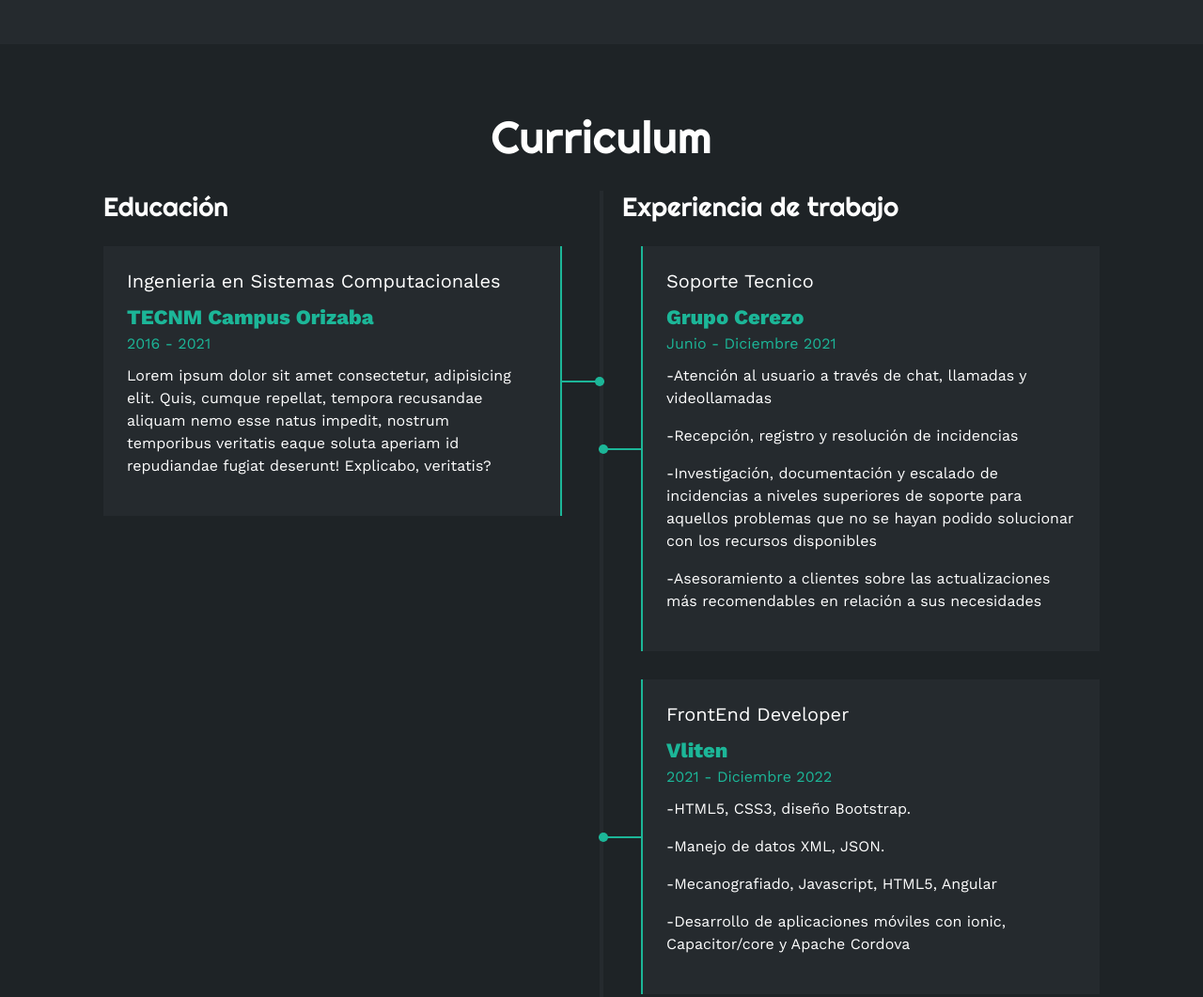
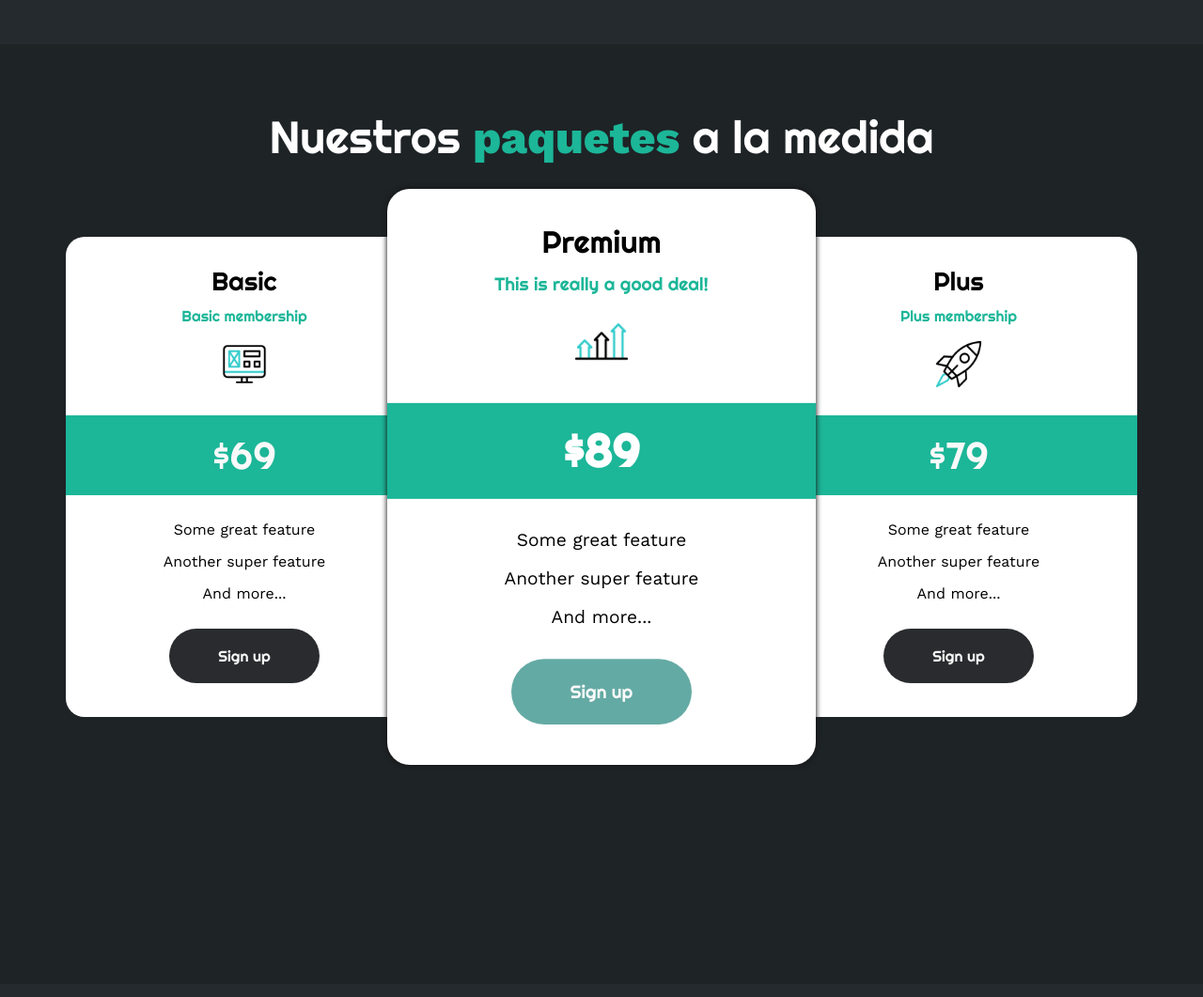
Before and after one commit to DanielCodexp/DanielCodexp.github.io, a plain HTML site: page index.html in a window 1280 px wide. Shown: the part 2149-3210 px from the top of the page at 94% size. Drawn offline with nearby package versions, Linux system fonts and the light colour scheme.

Commit message:
Se crearon los paquetes de precios

```diff
--- a/estilo.css
+++ b/estilo.css
@@ -1,16 +1,19 @@
 @import url('https://fonts.googleapis.com/css2?family=Righteous&family=Work+Sans:wght@100;300;400;600;800&display=swap');
-*{
+
+* {
     box-sizing: border-box;
     font-family: 'Work Sans';
     margin: 0;
     padding: 0;
 }
-html{
+
+html {
     /* me permite deslizar cuando hago clic en los links del menu */
     scroll-behavior: smooth;
 }
+
 /* MENU */
-.contenedor-header{
+.contenedor-header {
     background: #1e2326;
     position: fixed;
     width: 100%;
@@ -18,7 +21,8 @@ html{
     left: 0;
     z-index: 99;
 }
-.contenedor-header header{
+
+.contenedor-header header {
     max-width: 1100px;
     margin: auto;
     display: flex;
@@ -26,17 +30,20 @@ html{
     align-items: center;
     padding: 15px 20px;
 }
-.contenedor-header header .logo a{
+
+.contenedor-header header .logo a {
     font-family: 'Righteous';
     font-size: 36px;
     color: #1CB698;
     text-decoration: none;
 }
-.contenedor-header header ul{
+
+.contenedor-header header ul {
     display: flex;
     list-style: none;
 }
-.contenedor-header header nav ul li a{
+
+.contenedor-header header nav ul li a {
     text-align: none;
     color: #fff;
     margin: 0 15px;
@@ -44,20 +51,23 @@ html{
     transition: .5s;
     text-decoration: none;
 }
-.contenedor-header header nav ul li a:hover{
+
+.contenedor-header header nav ul li a:hover {
     color: #1CB698;
 }
-.nav-responsive{
+
+.nav-responsive {
     background-color: #1CB698;
-    color:#fff;
+    color: #fff;
     padding: 5px 10px;
     border-radius: 5px;
     cursor: pointer;
     display: none;
 }
+
 /* SECCION I N I C I O */
-.inicio{
-    background: linear-gradient(to top, rgba(30,35,38,.8), rgba(30,35,38,1)),
+.inicio {
+    background: linear-gradient(to top, rgba(30, 35, 38, .8), rgba(30, 35, 38, 1)),
         url(img/2.jpg);
     background-size: cover;
     height: 100vh;
@@ -80,38 +90,42 @@ html{
     padding: 20px;
 }
 
-  .title{
+.title {
     font-size: 4rem;
     font-family: 'Righteous'
 }
 
-  .subtitle{
+.subtitle {
     font-size: 3rem;
     font-family: 'Righteous'
 }
 
-.inicio .contenido-banner{
+.inicio .contenido-banner {
     padding: 20px;
     background-color: #1e2326;
     text-align: center;
     border-radius: 0px;
 }
-.inicio .contenido-banner img{
+
+.inicio .contenido-banner img {
     margin-top: 140px;
     border: 10px solid #1CB698;
     width: 40%;
     border-radius: 100%;
 }
-.inicio .contenido-banner h1{
+
+.inicio .contenido-banner h1 {
     margin-top: 40px;
     font-size: 40px;
     font-family: 'Righteous';
 }
-.inicio .contenido-banner h2{
+
+.inicio .contenido-banner h2 {
     font-size: 20px;
     font-weight: normal;
 }
-.inicio .contenido-banner .redes a{
+
+.inicio .contenido-banner .redes a {
     color: #fff;
     display: inline-block;
     text-decoration: none;
@@ -124,68 +138,87 @@ html{
     font-size: 20px;
     transition: .3s;
 }
-.inicio .contenido-banner .redes a:hover{
+
+.inicio .contenido-banner .redes a:hover {
     background-color: #1CB698;
 }
-.sobremi{
+
+.sobremi {
     background-color: #1e2326;
     color: #fff;
     padding: 50px 20px;
 }
-.sobremi .contenido-seccion{
+
+.sobremi .contenido-seccion {
     max-width: 1100px;
     margin: auto;
 }
-.sobremi h2{
+
+.sobremi h2 {
     font-size: 48px;
     font-family: 'Righteous';
     text-align: center;
     padding: 20px 0;
 
 }
-.sobremi .contenido-seccion p{
+
+.sobremi .contenido-seccion p {
     font: 18px;
     line-height: 22px;
     margin-bottom: 20px;
 }
-.sobremi .contenido-seccion p span{
+
+.sobremi .contenido-seccion p span {
     color: #1CB698;
     font-weight: bold;
 }
-.sobremi .fila{
+
+.paquetes {
+    color: #1CB698;
+    font-weight: bold;
+}
+
+.sobremi .fila {
     display: flex;
 }
-.sobremi .fila .col
-{
+
+.sobremi .fila .col {
     width: 50%;
 }
-.sobremi .fila .col h3{
+
+.sobremi .fila .col h3 {
     font-size: 28px;
     font-family: 'Righteous';
     margin-bottom: 25px;
 }
-.sobremi .fila .col ul{
+
+.sobremi .fila .col ul {
     list-style: none;
 }
-.sobremi .fila .col ul li{
+
+.sobremi .fila .col ul li {
     margin: 12px 0;
 }
-.sobremi .fila .col ul li strong{
+
+.sobremi .fila .col ul li strong {
     display: inline-block;
     color: #1CB698;
     width: 130px;
 }
-.sobremi .fila .col ul li span{
+
+.sobremi .fila .col ul li span {
     background-color: #1CB698;
     padding: 3px;
     font-weight: bold;
     border-radius: 5px;
 }
-.sobremi .fila .col .contenedor-intereses{
+
+.sobremi .fila .col .contenedor-intereses {
     display: flex;
     flex-wrap: wrap;
 }
-.sobremi .fila .col .contenedor-intereses .interes{
+
+.sobremi .fila .col .contenedor-intereses .interes {
     width: 100px;
     height: 100px;
     background-color: #252A2E;
@@ -196,14 +229,18 @@ html{
     align-items: center;
     justify-content: center;
     transition: .3s;
-}.sobremi .fila .col .contenedor-intereses .interes:hover{
+}
+
+.sobremi .fila .col .contenedor-intereses .interes:hover {
     background-color: #1CB698;
 }
-.sobremi .fila .col .contenedor-intereses .interes i{
+
+.sobremi .fila .col .contenedor-intereses .interes i {
     font-size: 30px;
     margin-bottom: 10px;
 }
-.sobremi button{
+
+.sobremi button {
     cursor: pointer;
     background-color: transparent;
     border: 2px solid #fff;
@@ -216,7 +253,8 @@ html{
     position: relative;
     z-index: 10;
 }
-.sobremi button .overlay{
+
+.sobremi button .overlay {
     position: absolute;
     top: 0;
     left: 0;
@@ -226,58 +264,69 @@ html{
     z-index: -1;
     transition: 1s;
 }
-.sobremi button:hover .overlay{
+
+.sobremi button:hover .overlay {
     width: 100%;
 }
+
 /* SECCION S K I L L S */
-.skills{
+.skills {
     background-color: #252A2E;
     color: #fff;
     padding: 50px 20px;
 }
-.skills .contenido-seccion{
+
+.skills .contenido-seccion {
     max-width: 1100px;
     margin: auto;
 }
-.skills h2{
+
+.skills h2 {
     font-size: 48px;
     font-family: 'Righteous';
     text-align: center;
     padding: 20px 0;
 
 }
-.skills .fila{
+
+.skills .fila {
     display: flex;
 }
-.skills .fila .col{
+
+.skills .fila .col {
     width: 50%;
     padding: 0 20px;
 }
-.skills .fila .col h3{
+
+.skills .fila .col h3 {
     font-size: 28px;
     font-family: 'Righteous';
     margin-bottom: 25px;
 }
-.skills .skill > span{
+
+.skills .skill>span {
     font-weight: bold;
     display: block;
     margin-bottom: 10px;
 }
-.skills .skill .barra-skill{
+
+.skills .skill .barra-skill {
     height: 8px;
     width: 80%;
     background-color: #131517;
     position: relative;
     margin-bottom: 30px;
 }
-.skills .skill .progreso{
+
+.skills .skill .progreso {
     background-color: #1CB698;
     position: absolute;
     top: 0;
     left: 0;
     height: 8px;
 }
-.skills .skill .barra-skill span{
+
+.skills .skill .barra-skill span {
     position: absolute;
     height: 40px;
     width: 40px;
@@ -289,165 +338,243 @@ html{
     right: -15px;
     font-size: 14px;
 }
+
 /* Estas clases se agregaran dinamicamente mediante javascript */
-.skills .skill .javascript{
+.skills .skill .javascript {
     width: 0%;
     animation: 2s javascript forwards;
 }
+
 @keyframes javascript {
-    0%{width: 0%;}
-    100%{width: 75%;}
+    0% {
+        width: 0%;
     }
 
-.skills .skill .htmlcss{
+    100% {
+        width: 75%;
+    }
+}
+
+.skills .skill .htmlcss {
     width: 0%;
     animation: 2s htmlcss forwards;
 }
+
 @keyframes htmlcss {
-    0%{width: 0%;}
-    100%{width: 89%;}
+    0% {
+        width: 0%;
     }
 
-.skills .skill .photoshop{
+    100% {
+        width: 89%;
+    }
+}
+
+.skills .skill .photoshop {
     width: 0%;
     animation: 2s photoshop forwards;
 }
+
 @keyframes photoshop {
-    0%{width: 0%;}
-    100%{width: 95%;}
+    0% {
+        width: 0%;
     }
 
-.skills .skill .wordpress{
+    100% {
+        width: 95%;
+    }
+}
+
+.skills .skill .wordpress {
     width: 0%;
     animation: 2s wordpress forwards;
 }
+
 @keyframes wordpress {
-    0%{width: 0%;}
-    100%{width: 81%;}
+    0% {
+        width: 0%;
     }
 
-.skills .skill .drupal{
+    100% {
+        width: 81%;
+    }
+}
+
+.skills .skill .drupal {
     width: 0%;
     animation: 2s drupal forwards;
 }
+
 @keyframes drupal {
-    0%{width: 0%;}
-    100%{width: 55%;}
+    0% {
+        width: 0%;
     }
 
-.skills .skill .comunicacion{
+    100% {
+        width: 55%;
+    }
+}
+
+.skills .skill .comunicacion {
     width: 0%;
     animation: 2s comunicacion forwards;
 }
+
 @keyframes comunicacion {
-    0%{width: 0%;}
-    100%{width: 80%;}
+    0% {
+        width: 0%;
     }
 
-.skills .skill .trabajo{
+    100% {
+        width: 80%;
+    }
+}
+
+.skills .skill .trabajo {
     width: 0%;
     animation: 2s trabajo forwards;
 }
+
 @keyframes trabajo {
-    0%{width: 0%;}
-    100%{width: 70%;}
+    0% {
+        width: 0%;
     }
 
-.skills .skill .creatividad{
+    100% {
+        width: 70%;
+    }
+}
+
+.skills .skill .creatividad {
     width: 0%;
     animation: 2s creatividad forwards;
 }
+
 @keyframes creatividad {
-    0%{width: 0%;}
-    100%{width: 99%;}
+    0% {
+        width: 0%;
     }
 
-.skills .skill .dedicacion{
+    100% {
+        width: 99%;
+    }
+}
+
+.skills .skill .dedicacion {
     width: 0%;
     animation: 2s dedicacion forwards;
 }
+
 @keyframes dedicacion {
-    0%{width: 0%;}
-    100%{width: 65%;}
+    0% {
+        width: 0%;
     }
 
-.skills .skill .proyect{
+    100% {
+        width: 65%;
+    }
+}
+
+.skills .skill .proyect {
     width: 0%;
     animation: 2s proyect forwards;
 }
+
 @keyframes proyect {
-    0%{width: 0%;}
-    100%{width: 94%;}
+    0% {
+        width: 0%;
     }
+
+    100% {
+        width: 94%;
+    }
+}
+
 /* SECCION CURRICULUM */
-.curriculum{
+.curriculum {
     background-color: #1e2326;
     color: #fff;
     padding: 50px 20px;
+    height: 125vh;
 }
-.curriculum .contenido-seccion{
+
+.curriculum .contenido-seccion {
     max-width: 1100px;
     margin: auto;
 }
-.curriculum h2{
+
+.curriculum h2 {
     font-size: 48px;
     font-family: 'Righteous';
     text-align: center;
     padding: 20px 0;
 
 }
-.curriculum .fila{
+
+.curriculum .fila {
     display: flex;
     justify-content: space-between;
 }
-.curriculum .fila .col{
+
+.curriculum .fila .col {
     width: 49%;
     padding: 0 20px;
 }
-.curriculum .fila .col h3{
+
+.curriculum .fila .col h3 {
     font-size: 28px;
     font-family: 'Righteous';
     margin-bottom: 25px;
 }
-.curriculum .fila .izquierda{
+
+.curriculum .fila .izquierda {
     border-right: 2px solid #252A2E;
 }
-.curriculum .fila .derecha{
+
+.curriculum .fila .derecha {
     border-left: 2px solid #252A2E;
 }
-.curriculum .fila .item{
+
+.curriculum .fila .item {
     padding: 25px;
     margin-bottom: 30px;
     background-color: #252A2E;
     position: relative;
 }
-.curriculum .fila .item h4{
+
+.curriculum .fila .item h4 {
     font-size: 20px;
     margin-bottom: 10px;
 }
-.curriculum .fila .item .casa{
+
+.curriculum .fila .item .casa {
     color: #1CB698;
     font-size: 22px;
     font-weight: bold;
     display: block;
 }
-.curriculum .fila .item .fecha{
+
+.curriculum .fila .item .fecha {
     display: block;
     color: #1CB698;
     margin-bottom: 10px;
 }
-.curriculum .fila .item p{
+
+.curriculum .fila .item p {
     line-height: 24px;
 }
-.curriculum .fila .izq{
+
+.curriculum .fila .izq {
     border-right: 2px solid #1CB698;
     margin-right: 20px;
 }
-.curriculum .fila .der{
+
+.curriculum .fila .der {
     border-left: 2px solid #1CB698;
     margin-left: 20px;
 }
-.curriculum .fila .item .conectori{
+
+.curriculum .fila .item .conectori {
     height: 2px;
     background-color: #1CB698;
     width: 47px;
@@ -456,7 +583,8 @@ html{
     right: -47px;
     z-index: 5;
 }
-.curriculum .fila .item .conectori .circuloi{
+
+.curriculum .fila .item .conectori .circuloi {
     display: block;
     height: 10px;
     width: 10px;
@@ -466,7 +594,8 @@ html{
     position: relative;
     bottom: 4px;
 }
-.curriculum .fila .item .conectord{
+
+.curriculum .fila .item .conectord {
     height: 2px;
     background-color: #1CB698;
     width: 47px;
@@ -475,7 +604,8 @@ html{
     left: -47px;
     z-index: 5;
 }
-.curriculum .fila .item .conectord .circulod{
+
+.curriculum .fila .item .conectord .circulod {
     display: block;
     height: 10px;
     width: 10px;
@@ -485,45 +615,52 @@ html{
     position: relative;
     bottom: 4px;
 }
+
 /* SECCION PORTFOLIO */
-.portfolio{
+.portfolio {
     background-color: #252A2E;
     color: #fff;
     padding: 50px 20px;
 }
-.portfolio .contenido-seccion{
+
+.portfolio .contenido-seccion {
     max-width: 1100px;
     margin: auto;
 }
-.portfolio h2{
+
+.portfolio h2 {
     font-size: 48px;
     font-family: 'Righteous';
     text-align: center;
     padding: 20px 0;
 }
-.portfolio .galeria{
+
+.portfolio .galeria {
     display: flex;
     flex-wrap: wrap;
     justify-content: space-around;
 }
-.portfolio .galeria .proyecto{
+
+.portfolio .galeria .proyecto {
     position: relative;
     max-width: 340px;
     height: fit-content;
     margin: 10px;
     cursor: pointer;
 }
-.portfolio .galeria .proyecto img{
+
+.portfolio .galeria .proyecto img {
     width: 100%;
     display: block;
 }
-.portfolio .galeria .proyecto .overlay{
+
+.portfolio .galeria .proyecto .overlay {
     position: absolute;
     top: 0;
     width: 100%;
     height: 100%;
     text-align: center;
-    background: linear-gradient(rgba(28,182,152,.8), rgba(28,182,152,.8));
+    background: linear-gradient(rgba(28, 182, 152, .8), rgba(28, 182, 152, .8));
     display: flex;
     flex-direction: column;
     justify-content: center;
@@ -532,42 +669,52 @@ html{
     letter-spacing: 3px;
     opacity: 0;
 }
-.portfolio .galeria .proyecto .overlay h3{
+
+.portfolio .galeria .proyecto .overlay h3 {
     margin-bottom: 20px;
     transition: 1s;
 }
-.portfolio .galeria .proyecto .overlay:hover{
+
+.portfolio .galeria .proyecto .overlay:hover {
     opacity: 1;
 }
-.portfolio .galeria .proyecto .overlay:hover h3{
+
+.portfolio .galeria .proyecto .overlay:hover h3 {
     margin-bottom: 0px;
 }
+
 /* SECCION CONTACTO */
-.contacto{
+.contacto {
     background-image: url(img/contact_bg.png);
     background-color: #1e2326;
     color: #fff;
     padding: 50px 0;
 }
-.contacto .contenido-seccion{
+
+.contacto .contenido-seccion {
     max-width: 1100px;
     margin: auto;
 }
-.contacto h2{
+
+.contacto h2 {
     font-size: 48px;
     font-family: 'Righteous';
     text-align: center;
     padding: 20px 0;
 }
-.contacto .fila{
+
+.contacto .fila {
     display: flex;
 }
-.contacto .col{
+
+.contacto .col {
     width: 50%;
     padding: 10px;
     position: relative;
 }
-.contacto .col input, .contacto .col textarea{
+
+.contacto .col input,
+.contacto .col textarea {
     display: block;
     width: 100%;
     padding: 18px;
@@ -577,7 +724,8 @@ html{
     color: #fff;
     font-size: 18px;
 }
-.contacto button{
+
+.contacto button {
     cursor: pointer;
     background-color: transparent;
     border: 2px solid #fff;
@@ -590,7 +738,8 @@ html{
     position: relative;
     z-index: 10;
 }
-.contacto button .overlay{
+
+.contacto button .overlay {
     position: absolute;
     top: 0;
     left: 0;
@@ -600,13 +749,16 @@ html{
     z-index: -1;
     transition: 1s;
 }
-.contacto button:hover .overlay{
+
+.contacto button:hover .overlay {
     width: 100%;
 }
-.contacto .col img{
+
+.contacto .col img {
     width: 100%;
 }
-.contacto .col .info{
+
+.contacto .col .info {
     position: absolute;
     top: 40%;
     background-color: #252A2E;
@@ -615,18 +767,22 @@ html{
     left: 50%;
     transform: translate(-50%, -50%);
 }
-.contacto .col .info ul{
+
+.contacto .col .info ul {
     list-style: none;
 }
-.contacto .col .info ul li{
+
+.contacto .col .info ul li {
     margin-bottom: 20px;
 }
-.contacto .col .info ul li i{
+
+.contacto .col .info ul li i {
     color: #1CB698;
     display: inline-block;
     margin-right: 20px;
 }
-footer{
+
+footer {
     background-color: #252A2E;
     color: #fff;
     padding: 50px 0 30px 0;
@@ -634,10 +790,12 @@ footer{
     position: relative;
     width: 100%;
 }
-footer .redes{
+
+footer .redes {
     margin-bottom: 20px;
 }
-footer .redes a{
+
+footer .redes a {
     color: #fff;
     display: inline-block;
     text-decoration: none;
@@ -650,7 +808,8 @@ footer .redes a{
     font-size: 20px;
     transition: .3s;
 }
-footer .arriba{
+
+footer .arriba {
     display: block;
     width: 50px;
     height: 50px;
@@ -664,27 +823,38 @@ footer .arriba{
     line-height: 50px;
     font-size: 18px;
 }
+
 /* SECCION RESPONSIVE */
-@media screen and (max-width:980px){
-    .title{
+@media screen and (max-width:980px) {
+
+    .curriculum {
+
+        height: 77vh;
+    }
+
+    .title {
         font-size: 2.5rem;
         font-family: 'Righteous'
     }
 
-      .subtitle{
+    .subtitle {
         font-size: 1.9rem;
         font-family: 'Righteous'
     }
+
     .inner-content {
         display: none;
     }
-    nav{
+
+    nav {
         display: none;
     }
-    .nav-responsive{
+
+    .nav-responsive {
         display: block;
     }
-    nav.responsive{
+
+    nav.responsive {
         display: block;
         position: absolute;
         right: 0;
@@ -692,60 +862,75 @@ footer .arriba{
         background-color: #252A2E;
         width: 180px;
     }
-    nav.responsive ul{
+
+    nav.responsive ul {
         display: block !important;
     }
-    nav.responsive ul li{
+
+    nav.responsive ul li {
         border-bottom: 1px solid #fff;
         padding: 10px 0;
     }
 
 }
-@media screen and (max-width:700px){
 
+@media screen and (max-width:700px) {
 
+    .curriculum {
 
-    .sobremi .fila{
+        height: auto;
+    }
+
+    .sobremi .fila {
         display: block;
     }
-    .sobremi .fila .col{
+
+    .sobremi .fila .col {
         width: fit-content;
     }
 
-    .skills .fila{
+    .skills .fila {
         display: block;
     }
-    .skills .fila .col{
-        width: 100%;
-    }
-    .skills .fila .col .barra-skill{
+
+    .skills .fila .col {
         width: 100%;
     }
 
-    .curriculum .fila{
+    .skills .fila .col .barra-skill {
+        width: 100%;
+    }
+
+    .curriculum .fila {
         display: block;
     }
-    .curriculum .fila .col{
+
+    .curriculum .fila .col {
         width: 90%;
     }
-    .curriculum .fila .derecha{
+
+    .curriculum .fila .derecha {
         margin-left: 20px;
     }
 
-    .portfolio .galeria{
+    .portfolio .galeria {
         display: block;
         width: 100%;
     }
-    .portfolio .galeria .proyecto{
+
+    .portfolio .galeria .proyecto {
         max-width: 100%;
     }
-    .portfolio .galeria .proyecto img{
+
+    .portfolio .galeria .proyecto img {
         width: 100%;
     }
-    .contacto .fila{
+
+    .contacto .fila {
         display: block;
     }
-    .contacto .fila .col{
+
+    .contacto .fila .col {
         width: 100%;
     }
 }
@@ -756,6 +941,7 @@ footer .arriba{
     display: inline-block;
     perspective: 300px;
 }
+
 .cd-headline.rotate-1 b {
     opacity: 0;
     transform-origin: 50% 100%;
@@ -783,13 +969,16 @@ footer .arriba{
         transform: rotateX(180deg);
         opacity: 0;
     }
+
     35% {
         transform: rotateX(120deg);
         opacity: 0;
     }
+
     65% {
         opacity: 0;
     }
+
     100% {
         transform: rotateX(360deg);
         opacity: 1;
@@ -801,15 +990,136 @@ footer .arriba{
         transform: rotateX(0deg);
         opacity: 1;
     }
+
     35% {
         transform: rotateX(-40deg);
         opacity: 1;
     }
+
     65% {
         opacity: 0;
     }
+
     100% {
         transform: rotateX(180deg);
         opacity: 0;
     }
 }
+
+/* Styles paquetes */
+
+
+.title-paquetes {
+    font-size: 30px;
+    color: black;
+    font-family: 'Righteous';
+    text-align: center;
+    padding: 20px 0;
+}
+
+
+.promos {
+    max-width: 1140px;
+    margin: 0 auto;
+}
+
+.promo {
+    margin: 1em 0.5em 1.625em;
+    padding: 0.25em 0 2em;
+    background: white;
+    font-family: "Righteous", sans-serif;
+    font-weight: 400;
+    line-height: 1.625;
+    color: black;
+    text-align: center;
+    border-radius: 20px;
+}
+
+@media (min-width: 40em) {
+    .promo {
+        display: inline;
+        float: left;
+        width: 33.333%;
+        margin: 1em 0 0;
+    }
+
+    .promo.first {
+        border-right: none;
+    }
+
+    .promo.second {
+        float: right;
+        border-left: none;
+    }
+}
+
+.promo h4 {
+    margin: 0.25em 7px -16px;
+    font-size: 170%;
+    font-weight: normal;
+}
+
+.promo .features {
+    margin: 0;
+    padding: 0;
+    list-style-type: none;
+    color: black;
+    font-family: 'Righteous';
+}
+
+.promo li {
+    padding: 0.25em 0;
+}
+
+.promo .brief {
+    color: #1CB698;
+    font-family: 'Righteous';
+}
+
+.promo .price {
+    margin: 0.5em 0;
+    padding: 0.25em 0;
+    background: #1CB698;
+    font-size: 250%;
+    color: #f9f9f9;
+    font-family: 'Righteous';
+}
+
+.promo .buy {
+    margin: 1em 0 0;
+}
+
+.promo button {
+    padding: 1em 3.25em;
+    border: none;
+    border-radius: 40px;
+    background: #292b2e;
+    color: #f9f9f9;
+    cursor: pointer;
+    font-family: 'Righteous';
+}
+
+.promo button:hover {
+    background: #27282b;
+}
+
+.scale button {
+    background: #64aaa4;
+}
+
+.scale button:hover {
+    background: #4e8d88;
+}
+
+@media (min-width: 40em) {
+    .scale {
+        transform: scale(1.2);
+        box-shadow: 0 0 4px 1px rgba(20, 20, 20, 0.8);
+    }
+
+    .scale .price {
+        color: white;
+        font-weight: bold;
+        font-family: 'Righteous';
+    }
+}
--- a/index.html
+++ b/index.html
@@ -10,7 +10,7 @@
     <link rel="stylesheet" href="https://cdnjs.cloudflare.com/ajax/libs/font-awesome/6.1.2/css/all.min.css"
         integrity="sha512-1sCRPdkRXhBV2PBLUdRb4tMg1w2YPf37qatUFeS7zlBy7jJI8Lf4VHwWfZZfpXtYSLy85pkm9GaYVYMfw5BC1A=="
         crossorigin="anonymous" referrerpolicy="no-referrer" />
-    <title>Daniel Hernandez</title>
+    <title>Binas Code</title>
     <link rel="stylesheet" href="estilo.css">
 </head>
 
@@ -261,7 +261,7 @@
     </section>
 
     <!-- SECCION CURRICULUM -->
-    <section id="curriculum" class="curriculum">
+    <!-- <section id="curriculum" class="curriculum">
         <div class="contenido-seccion">
             <h2>Curriculum</h2>
             <div class="fila">
@@ -326,6 +326,55 @@
                 </div>
             </div>
         </div>
+    </section> -->
+
+    <!-- SECCION PAQUETES -->
+    <section id="curriculum" class="curriculum">
+        <div class="pb-3">
+            <h2 class="">Nuestros <span class="paquetes">paquetes</span> a la medida</h2>
+        </div>
+
+        <div class="promos pt-3">
+            <div class="promo first">
+                <h4 class="title-paquetes">Basic</h4>
+                <ul class="features">
+                    <li class="brief">Basic membership</li>
+                    <li class=""><img src="/img/icons/monitor.gif" width="16%" alt=""></li>
+                    <li class="price">$69</span></li>
+                    <li>Some great feature</li>
+                    <li>Another super feature</li>
+                    <li>And more...</li>
+                    <li class="buy"><button>Sign up</button></li>
+                </ul>
+            </div>
+            <div class="promo second">
+                <h4 class="title-paquetes">Plus</h4>
+                <ul class="features">
+                    <li class="brief">Plus membership</li>
+                    <li class=""><img src="/img/icons/cohete.gif" width="16%" alt=""></li>
+                    <li class="price">$79</li>
+                    <li>Some great feature</li>
+                    <li>Another super feature</li>
+                    <li>And more...</li>
+                    <li class="buy"><button>Sign up</button></li>
+                </ul>
+            </div>
+            <div class="promo third scale">
+                <h4 class="title-paquetes">Premium</h4>
+                <ul class="features">
+                    <li class="brief">This is really a good deal!</li>
+                    <li class=""><img src="/img/icons/grafico-de-barras.gif" width="16%" alt=""></li>
+                    <li class="price">$89</li>
+                    <li>Some great feature</li>
+                    <li>Another super feature</li>
+                    <li>And more...</li>
+                    <li class="buy"><button>Sign up</button></li>
+                </ul>
+            </div>
+        </div>
+
+
+
     </section>
 
     <!-- SECCION PORTFOLIO -->
@@ -436,6 +485,8 @@
                     class="fa-brands fa-github redes cursor"></i></a>
         </div>
     </footer>
+
+
     <script src="https://code.jquery.com/jquery-3.6.4.min.js"></script>
     <script src="script.js"></script>
     <script src="https://cdn.jsdelivr.net/npm/@popperjs/core@2.11.7/dist/umd/popper.min.js"
```
Also changed, not shown: img/icons/cohete.gif (added), img/icons/grafico-de-barras.gif (added), img/icons/monitor.gif (added), img/icons/ordenador-portatil.gif (added), script.js (line endings or trailing spaces). Lines whose indentation alone changed are shown as unchanged.
